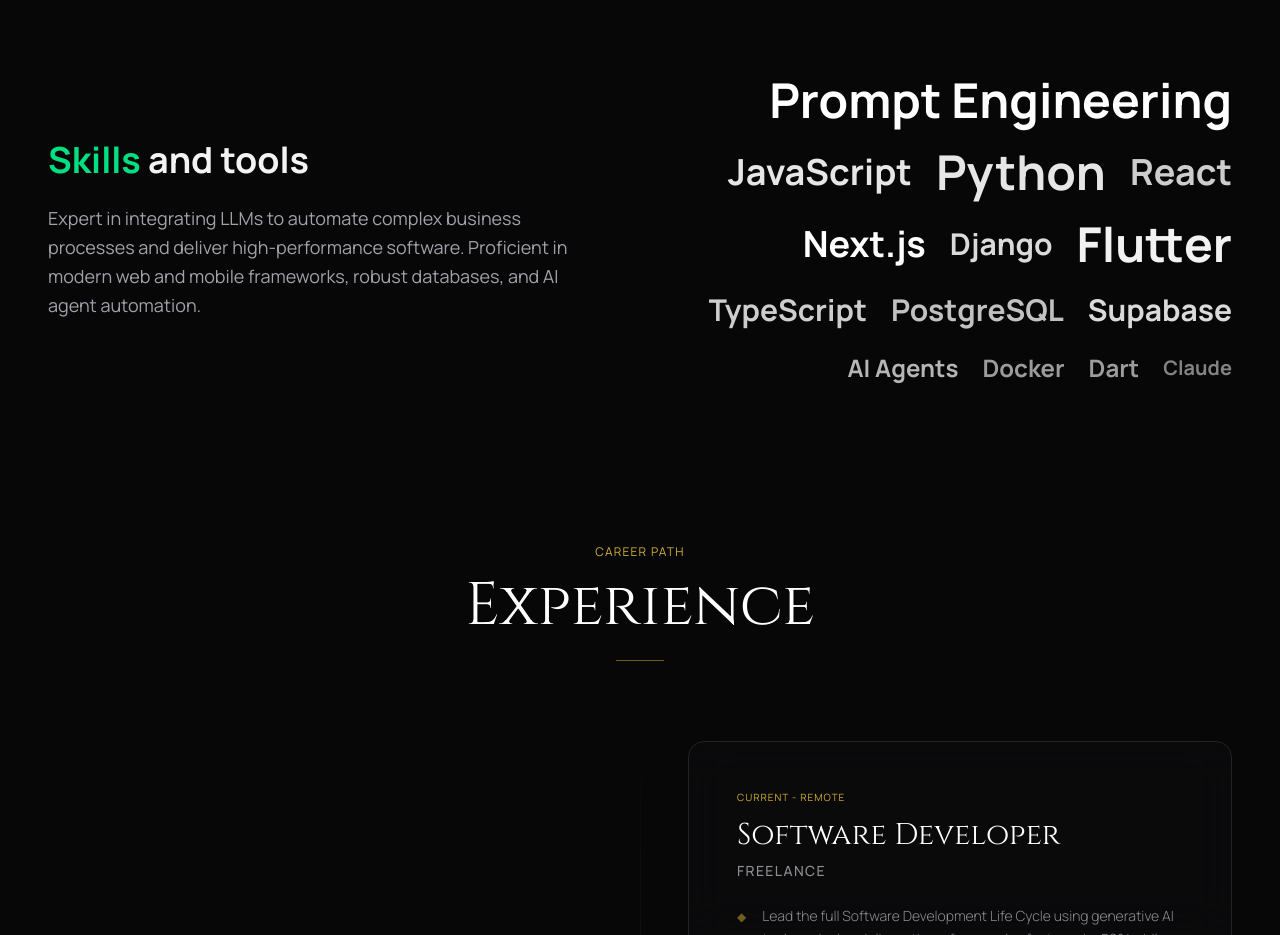
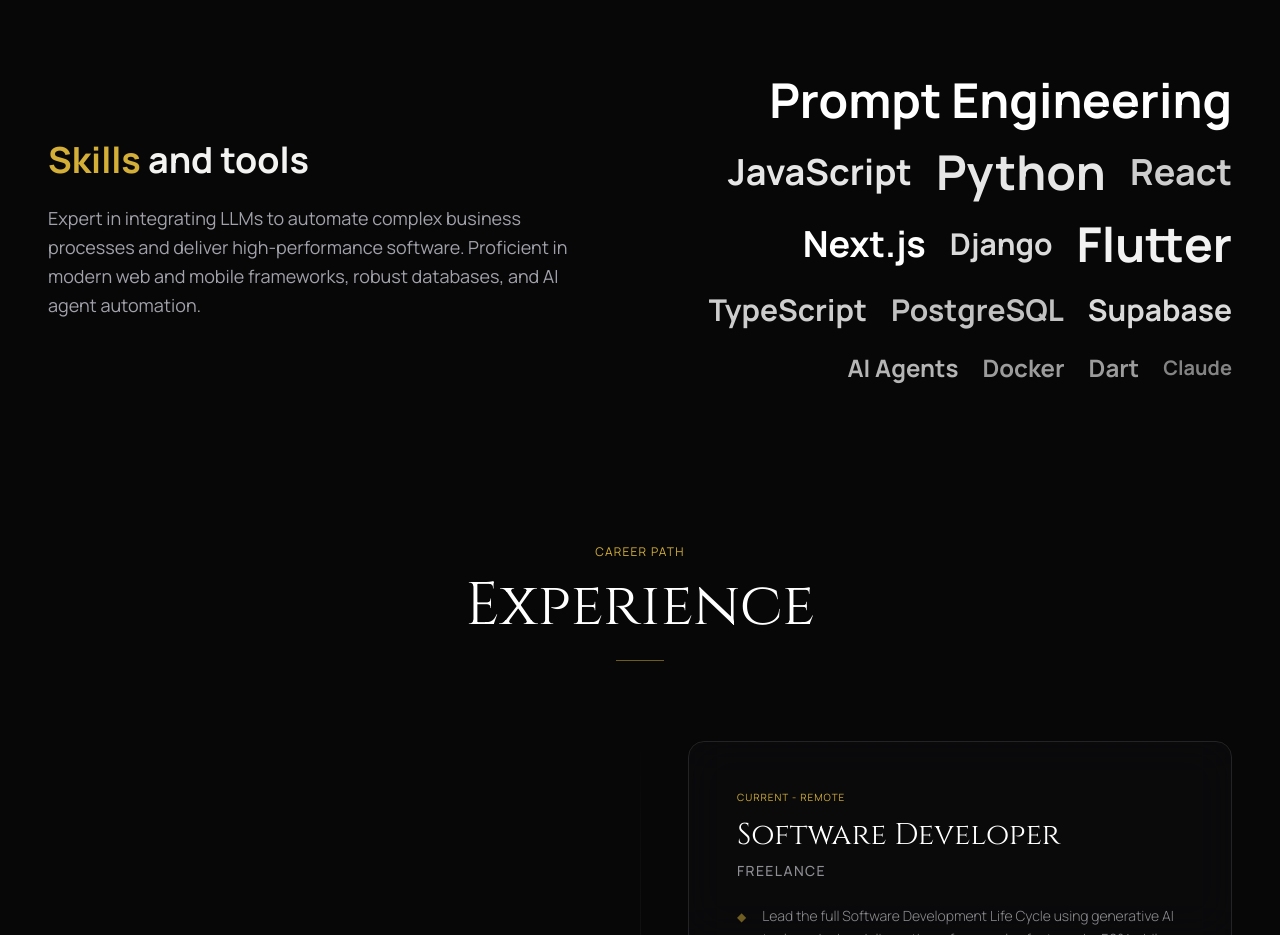
Before and after one commit to heider88/mi-portafolio, a React (Vite) app: page / in a window 1280 px wide. Shown: the part 900-1835 px from the top of the page. Built offline with nearby package versions, Linux system fonts and the light colour scheme.

Commit message:
style: change skills section color from green to gold

```diff
--- a/src/components/Skills.jsx
+++ b/src/components/Skills.jsx
@@ -21,7 +21,7 @@
             <div className="grid md:grid-cols-2 gap-16 items-center">
                 <div>
                     <h2 className="text-3xl md:text-4xl font-bold mb-6">
-                        <span className="text-[#00df81]">Skills</span> and tools
+                        <span className="text-gold">Skills</span> and tools
                     </h2>
                     <p className="text-[#a1a1aa] leading-relaxed text-lg">
                         Expert in integrating LLMs to automate complex business processes and deliver high-performance software. Proficient in modern web and mobile frameworks, robust databases, and AI agent automation.
@@ -32,7 +32,7 @@
                     {skills.map((skill, index) => (
                         <span
                             key={index}
-                            className={`font-bold ${skill.size} ${skill.opacity} text-white hover:text-[#00df81] transition-colors cursor-default`}
+                            className={`font-bold ${skill.size} ${skill.opacity} text-white hover:text-gold transition-colors cursor-default`}
                         >
                             {skill.name}
                         </span>
```
